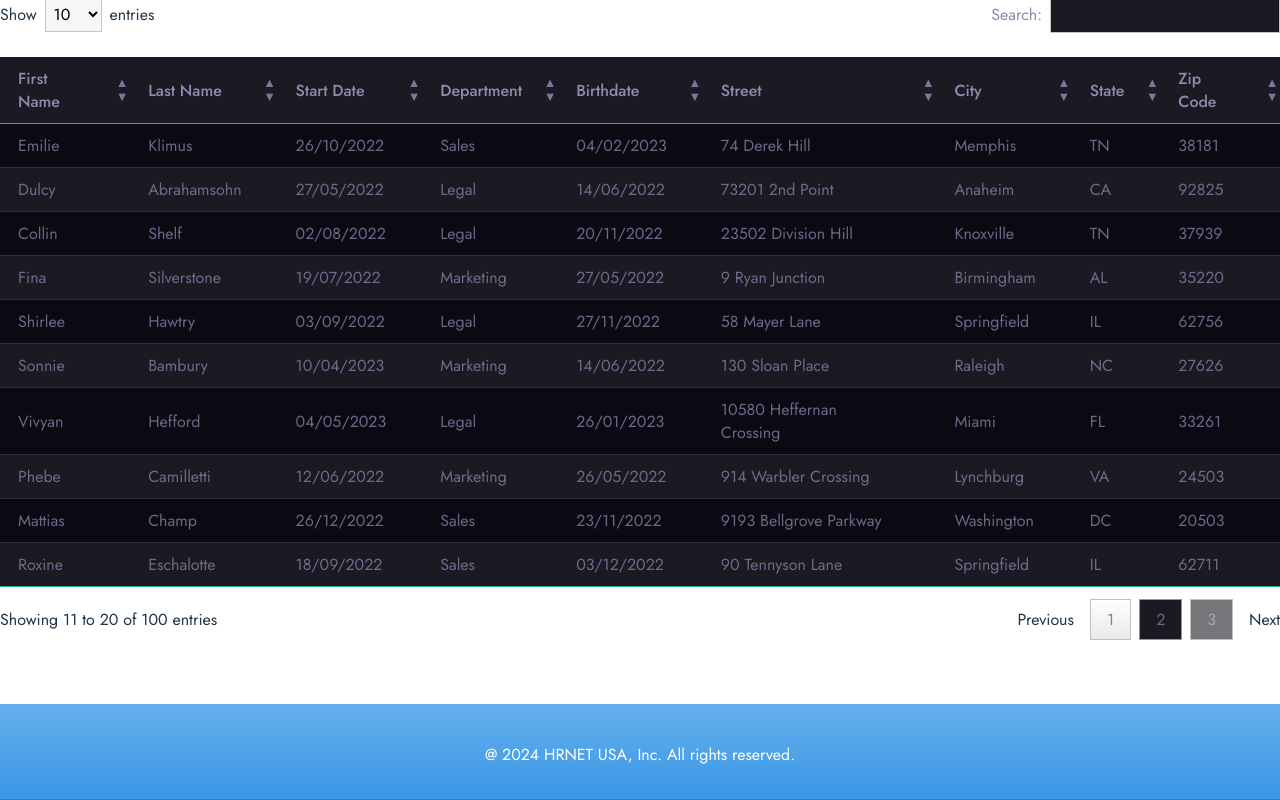
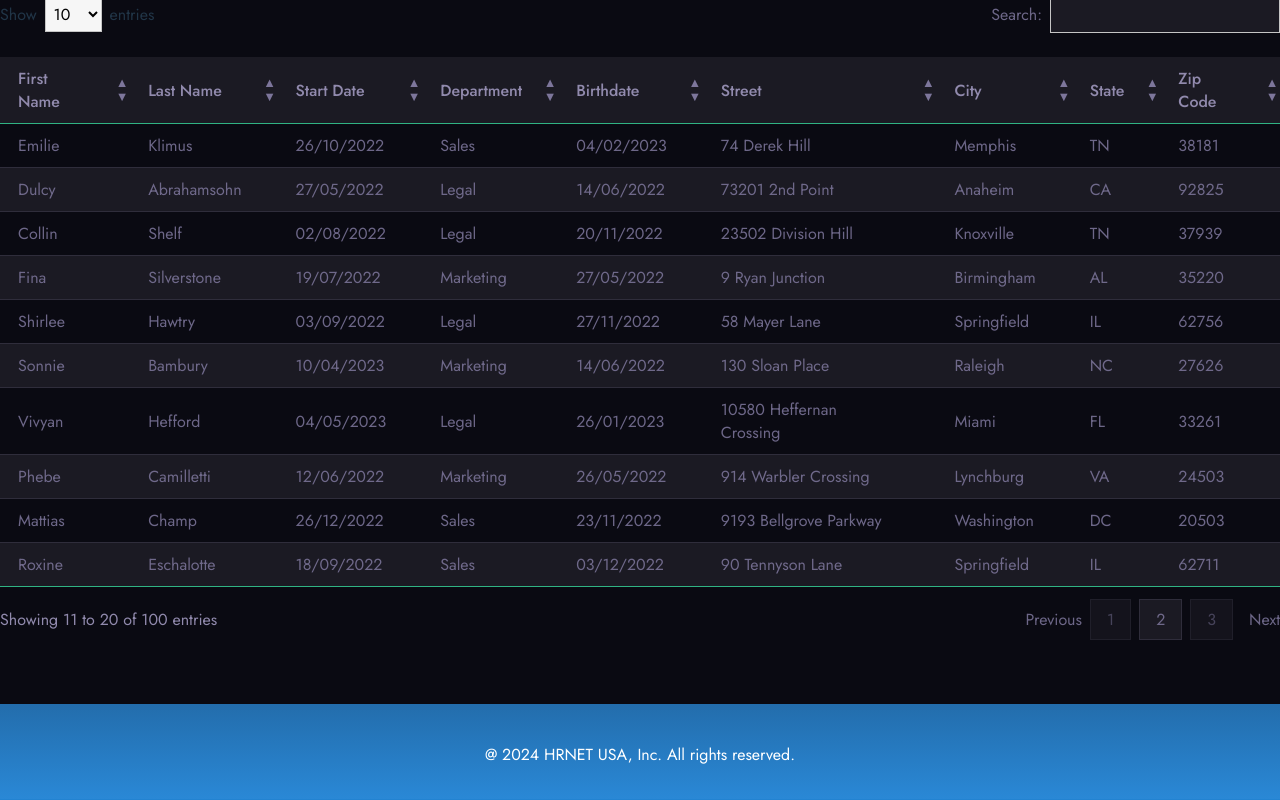
Before and after one commit to ask0ldd/Schoolwork-P14-StateAdded, a React (Vite) app: page /Schoolwork-P14-StateAdded/employee-list in a window 1280 px wide. Both pictures are taken after a click on the element "Next". Shown: the part 152-952 px from the top of the page. Built offline with nearby package versions, Linux system fonts and the light colour scheme.

Commit message:
pagination buttons dark preset

```diff
--- a/src/components/DatasTable/NEntries.tsx
+++ b/src/components/DatasTable/NEntries.tsx
@@ -8,7 +8,7 @@ import { useContext } from "react"
  */
 function NEntries(){
 
-    const {tableState} = useContext(DatasTableContext)
+    const {tableState, preset} = useContext(DatasTableContext)
     if(!tableState) return(<></>)
 
     const firstDisplayedEntry = tableState.pagination ? Math.abs((tableState.pagination.currentPage-1)*tableState.pagination.nEntriesPerPage) + 1 : 1
@@ -17,7 +17,7 @@ function NEntries(){
 
     // first Entry displayed to last Entry displayed of total Entries
     return(
-        <div id="infosContainer">Showing {totalEntries != 0 ? firstDisplayedEntry : 0} to {lastDisplayedEntry < totalEntries ? lastDisplayedEntry : totalEntries} of {totalEntries} entries</div>
+        <div style={preset?.nEntries ? { color: preset.nEntries.textColor } : { }}id="infosContainer">Showing {totalEntries != 0 ? firstDisplayedEntry : 0} to {lastDisplayedEntry < totalEntries ? lastDisplayedEntry : totalEntries} of {totalEntries} entries</div>
     )
 }
 
--- a/src/components/DatasTable/Pagination.tsx
+++ b/src/components/DatasTable/Pagination.tsx
@@ -20,7 +20,19 @@ function Pagination() {
 
     const enoughEntriesLeftForNextPage =  currentPage * nEntriesPerPage < totalEntries
 
-    const paginationPreset = preset && preset.paginationButton
+    // const paginationPreset = preset && preset.paginationButton
+    let paginationButtonPreset = {}
+    if(preset?.paginationButton.backgroundColor) paginationButtonPreset = {...paginationButtonPreset, background : preset.paginationButton.backgroundColor}
+    if(preset?.paginationButton.textColor) paginationButtonPreset = {...paginationButtonPreset, color : preset.paginationButton.textColor}
+    if(preset?.paginationButton.borderColor) paginationButtonPreset = {...paginationButtonPreset, border : '1px solid ' + preset.paginationButton.borderColor}
+
+    /*
+            backgroundColor: "#1B1A23",
+        textColor: "#7D769BDD",
+        hoverBackgroundColor: "#30B383",
+        hoverTextColor: "#213547",
+        borderColor: "#2F2D3B",
+    */
 
     /*
      * Previous Table Page.
@@ -54,11 +66,11 @@ function Pagination() {
 
     return (
         <div id="paginationContainer">
-          {currentPage > 1 && <span tabIndex={0} style={{marginRight:'0.5rem'}} onClick={() => prevPage(tableState)}>Previous</span>}
-          {currentPage > 1 && <div tabIndex={0} className="paginationInactivePage" onClick={() => prevPage(tableState)}>{currentPage-1}</div>}
-          <div style={paginationPreset && {color: paginationPreset?.textColor, background:paginationPreset?.backgroundColor}} tabIndex={0} className="paginationActivePage">{currentPage}</div>
-          {enoughEntriesLeftForNextPage && <div style={paginationPreset && {color: paginationPreset?.textColor, background:paginationPreset?.backgroundColor}} tabIndex={0} className="paginationInactivePage" onClick={() => nextPage(tableState)}>{currentPage+1}</div>}
-          {enoughEntriesLeftForNextPage && <span tabIndex={0} style={{marginLeft:'0.5rem'}} onClick={() => nextPage(tableState)}>Next</span>}
+          {currentPage > 1 && <span style={preset?.paginationNextPrevious ? { color: preset.paginationNextPrevious.textColor, marginLeft:'0.5rem' } : {marginLeft:'0.5rem'}} tabIndex={0} onClick={() => prevPage(tableState)}>Previous</span>}
+          {currentPage > 1 && <div style={paginationButtonPreset} tabIndex={0} className="paginationInactivePage" onClick={() => prevPage(tableState)}>{currentPage-1}</div>}
+          <div style={paginationButtonPreset} tabIndex={0} className="paginationActivePage">{currentPage}</div>
+          {enoughEntriesLeftForNextPage && <div style={paginationButtonPreset} tabIndex={0} className="paginationInactivePage" onClick={() => nextPage(tableState)}>{currentPage+1}</div>}
+          {enoughEntriesLeftForNextPage && <span style={preset?.paginationNextPrevious ? { color: preset.paginationNextPrevious.textColor, marginLeft:'0.5rem' } : {marginLeft:'0.5rem'}} tabIndex={0} onClick={() => nextPage(tableState)}>Next</span>}
         </div>
     )
 }
--- a/src/components/DatasTable/interfaces/IPreset.ts
+++ b/src/components/DatasTable/interfaces/IPreset.ts
@@ -34,6 +34,9 @@ export interface IPreset {
         hoverTextColor : string,
         borderColor : string,
     },
+    paginationNextPrevious:{
+        textColor : string,
+    },
     searchBar :
     {
         labelTextColor: string,
@@ -41,5 +44,8 @@ export interface IPreset {
         inputTextColor:  string,
         inputBorderColor: string,
         focusInputBorderColor: string,
+    },
+    nEntries : {
+        textColor : string,
     }
 }
--- a/src/components/DatasTable/presets/basePreset.ts
+++ b/src/components/DatasTable/presets/basePreset.ts
@@ -35,11 +35,17 @@ export const basePreset : IPreset = {
         hoverTextColor: "#213547",
         borderColor: "#fff",
     },
+    paginationNextPrevious:{
+        textColor : "#213547",
+    },
     searchBar: {
         labelTextColor: "#454545",
         inputBackgroundColor: "#f6f6f6",
         inputTextColor: "#454545",
         inputBorderColor: "#c5c5c5",
         focusInputBorderColor: "#0078d7"
+    },
+    nEntries : {
+        textColor: "#213547",
     }
 }
--- a/src/components/DatasTable/presets/darkPreset.ts
+++ b/src/components/DatasTable/presets/darkPreset.ts
@@ -34,7 +34,10 @@ export const darkPreset : IPreset = {
         textColor: "#7D769BDD",
         hoverBackgroundColor: "#30B383",
         hoverTextColor: "#213547",
-        borderColor: "#fff",
+        borderColor: "#2F2D3B",
+    },
+    paginationNextPrevious:{
+        textColor : "#7D769BDD",
     },
     searchBar: {
         labelTextColor: "rgba(125, 118, 155, 0.867)",
@@ -42,5 +45,8 @@ export const darkPreset : IPreset = {
         inputTextColor: "rgb(145, 138, 173)",
         inputBorderColor: "rgb(47, 45, 59);",
         focusInputBorderColor: "#30B383"
+    },
+    nEntries : {
+        textColor: "#918AAD",
     }
 }
--- a/src/index.css
+++ b/src/index.css
@@ -36,6 +36,7 @@ body {
   width: 100%;
   flex-shrink: 0;
   flex-grow: 1;
+  background: #0a0a12;
 }
 
 h1 {
--- a/src/style/CurrentEmployees.css
+++ b/src/style/CurrentEmployees.css
@@ -6,6 +6,7 @@
   max-width: 1440px;
   padding-top: 3rem;
   min-height: calc(100vh - 16rem);
+  background: #0a0a12;
 }
 
 #entriesNSearchContainer,
```
